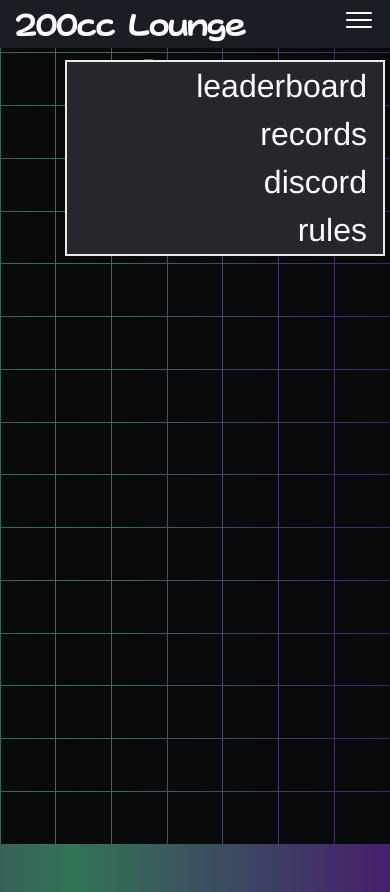
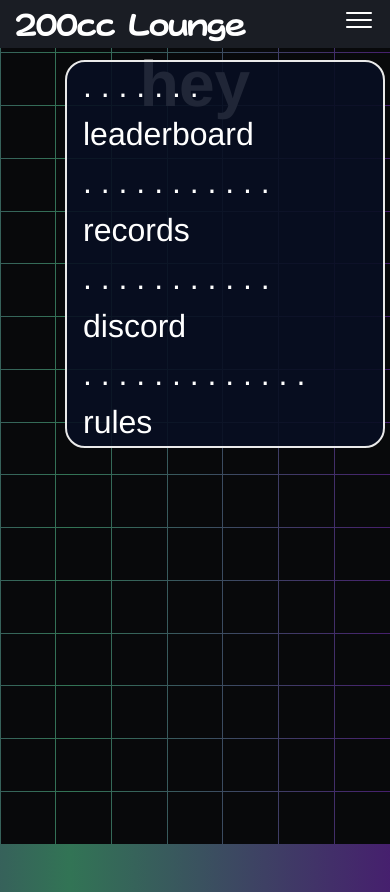
Before and after one commit to billypom/200-lounge.com, a Next.js app: page /asd in a window 390 px wide. Both pictures are taken after a click on the picture 359 px from the left and 20 px from the top of the page. Built offline with nearby package versions, Linux system fonts and the light colour scheme.

Commit message:
better animation, better pizza, papa joghns

```diff
--- a/components/Navbar.js
+++ b/components/Navbar.js
@@ -70,22 +70,22 @@ export default function Navbar(){
             <div className={styles.navdropdown}>
                 <Link href="/">
                     <ul className={styles.navitem} onClick={() => setOpen(!open)}>
-                        leaderboard
+                        {". . . . . . . "}leaderboard
                     </ul>
                 </Link>
                 <Link href="/records">
                     <ul className={styles.navitem} onClick={() => setOpen(!open)}>
-                        records
+                        {". . . . . . . . . . . "}records
                     </ul>
                 </Link>
                 <a href="https://discord.gg/uR3rRzsjhk">
                     <ul className={styles.navitem} onClick={() => setOpen(!open)}>
-                        discord
+                        {". . . . . . . . . . . "}discord
                     </ul>
                 </a>
                 <a href="https://www.mariokartcentral.com/forums/index.php?threads/s4-mk8dx-200cc-lounge-rules-updated-may-1-2022.7129/">
                     <ul className={styles.navitem} onClick={() => setOpen(!open)}>
-                        rules
+                        {". . . . . . . . . . . . . "}rules
                     </ul>
                 </a>
             </div>
--- a/styles/Home.module.css
+++ b/styles/Home.module.css
@@ -62,11 +62,12 @@ Tiles Background
   align-items: flex-end;
   border: #eaeaea solid;
   border-width: 2px;
+  border-radius: 20px;
   width: 20rem;
   top: 60px;
   right: 5px;
   overflow: hidden;
-  background-color: #26262d;
+  background-color: rgba(8, 15, 34, 0.9)
 }
 
 
@@ -374,8 +375,10 @@ Tiles Background
   }
 
   @keyframes navburger_ani {
-    from {transform: translate(110vw);}
-    to {transform: translate(0vw);}
+    from {transform: translatey(5vh);
+    opacity: 0;}
+    to {transform: translatey(0vh);
+    opacity: 1;}
   }
   .navdropdown {
     animation-name: navburger_ani;
```
